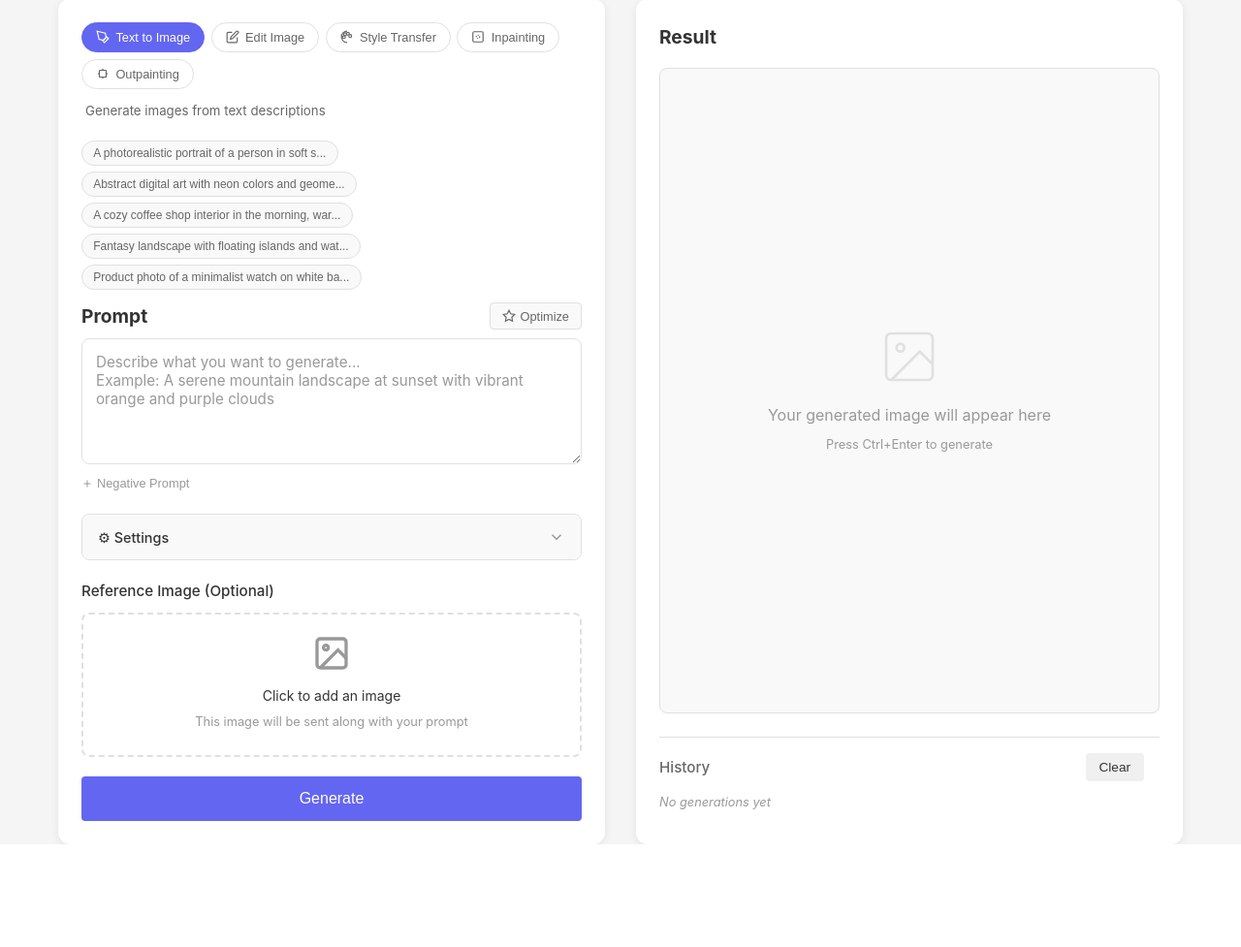
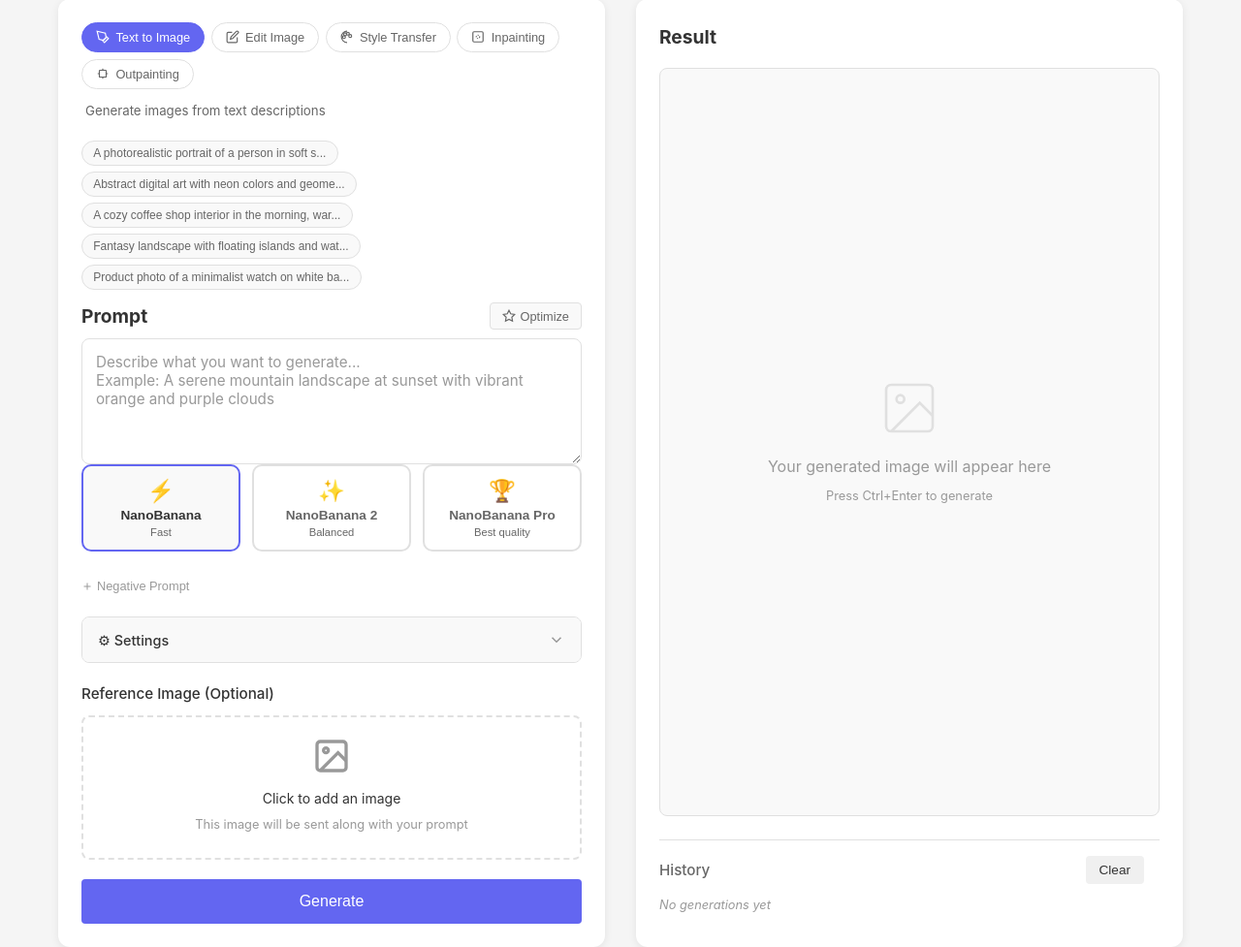
Before and after one commit to racef-code/claude-project, a Flask app: page /playground in a window 1280 px wide. Shown: the part 155-1132 px from the top of the page at 97% size. Before the commit the page ends 1026 px from the top, so only its background shows below. Run offline with Flask 3, Linux system fonts and the light colour scheme; the visitor is signed in with stand-in values (Sample User, id 1); data that the repository does not hold is empty.

Commit message:
Add model selector buttons, Dropbox upload, NanoBanana model names
- Replace model dropdown in settings with 3 buttons below textarea
- Update model names to NanoBanana / NanoBanana 2 / NanoBanana Pro
- Update model IDs to latest Google API identifiers
- Add Dropbox auto-upload with username in filename
- Add /dropbox-status route for connection testing
- Fix login: load_dotenv with explicit BASE_DIR path
- Fix all file paths to use BASE_DIR (absolute)
- Switch from print to proper logging module
- Add Procfile for Render deployment
- Add FLASK_SECRET_KEY and debug mode from environment

Co-Authored-By: Claude Sonnet 4.6 <noreply@anthropic.com>

```diff
--- a/vto-mvp/app.py
+++ b/vto-mvp/app.py
@@ -5,6 +5,7 @@ import io
 import uuid
 import time
 import logging
+import threading
 from functools import wraps
 from flask import Flask, render_template, request, jsonify, session, redirect, url_for
 from dotenv import load_dotenv
@@ -20,13 +21,18 @@ BASE_DIR = os.path.dirname(os.path.abspath(__file__))
 # Load environment variables from the .env next to this file
 load_dotenv(os.path.join(BASE_DIR, '.env'))
 
-# Logging
-logging.basicConfig(level=logging.INFO)
-logger = logging.getLogger(__name__)
-
 app = Flask(__name__)
 app.config['MAX_CONTENT_LENGTH'] = 16 * 1024 * 1024  # 16MB max file size
 app.secret_key = os.getenv("FLASK_SECRET_KEY", os.urandom(24))
+
+# Logging — configured after app creation so Flask doesn't override it
+logging.basicConfig(
+    level=logging.INFO,
+    format='%(asctime)s [%(levelname)s] %(message)s',
+    datefmt='%H:%M:%S',
+)
+logger = logging.getLogger(__name__)
+
 if not os.getenv("FLASK_SECRET_KEY"):
     logger.warning("FLASK_SECRET_KEY not set — sessions will not persist across restarts")
 
@@ -42,6 +48,31 @@ for i in range(1, 4):
     password = os.getenv(f"USER{i}_PASSWORD", "").strip()
     if username and password:
         USERS[username] = password
+
+# Dropbox config
+DROPBOX_TOKEN = os.getenv("DROPBOX_TOKEN")
+DROPBOX_FOLDER = os.getenv("DROPBOX_FOLDER", "/images")
+
+
+def upload_to_dropbox(image_b64: str, filename: str):
+    """Upload a base64 image to Dropbox in a background thread. Errors are logged, never raised."""
+    if not DROPBOX_TOKEN:
+        return
+    try:
+        import dropbox
+        image_bytes = base64.b64decode(image_b64)
+        dest_path = f"{DROPBOX_FOLDER.rstrip('/')}/{filename}"
+        dbx = dropbox.Dropbox(DROPBOX_TOKEN)
+        dbx.files_upload(image_bytes, dest_path, mute=True)
+        logger.info(f"Dropbox upload success: {dest_path}")
+    except Exception as e:
+        logger.error(f"Dropbox upload failed for {filename}: {e}")
+
+
+def dropbox_upload_async(image_b64: str, filename: str):
+    """Fire-and-forget Dropbox upload — runs in a daemon thread."""
+    t = threading.Thread(target=upload_to_dropbox, args=(image_b64, filename), daemon=True)
+    t.start()
 
 
 def login_required(f):
@@ -107,14 +138,14 @@ def save_to_history(session_id, entry):
 @app.route('/login', methods=['GET', 'POST'])
 def login():
     if 'username' in session:
-        return redirect(url_for('index'))
+        return redirect(url_for('playground'))
     error = None
     if request.method == 'POST':
         username = request.form.get('username', '').strip()
         password = request.form.get('password', '').strip()
         if username in USERS and USERS[username] == password:
             session['username'] = username
-            next_page = request.args.get('next', '/')
+            next_page = request.args.get('next', '/playground')
             return redirect(next_page)
         error = 'Invalid username or password'
     return render_template('login.html', error=error)
@@ -149,7 +180,6 @@ def get_catalog():
 def get_history():
     session_id = get_session_id()
     history = generation_history.get(session_id, [])
-    # Return without full image data for listing (just thumbnail info)
     return jsonify(history)
 
 
@@ -226,6 +256,10 @@ Generate the try-on image now."""
 
         logger.info("Successfully generated try-on image")
 
+        # Upload to Dropbox in background
+        ts = time.strftime("%Y%m%d_%H%M%S")
+        dropbox_upload_async(generated_image_b64, f"tryon_{ts}_{session['username']}_{item_id}.png")
+
         # Save to history
         session_id = get_session_id()
         save_to_history(session_id, {
@@ -301,7 +335,6 @@ def generate():
         style_b64 = data.get('style_image')
         negative_prompt = data.get('negative_prompt')
 
-        # Settings - now all actually used
         model_name = data.get('model', 'gemini-2.5-flash-image')
         aspect_ratio = data.get('aspect_ratio')
         image_size = data.get('image_size')
@@ -319,7 +352,6 @@ def generate():
         prompt = build_mode_prompt(mode, user_prompt, negative_prompt)
         contents = [prompt]
 
-        # Add images based on mode
         if mode == 'text-to-image':
             if image_b64:
                 contents.append(decode_base64_image(image_b64))
@@ -342,14 +374,12 @@ def generate():
             contents.append(decode_base64_image(image_b64))
             contents.append(decode_base64_image(mask_b64))
 
-        # Build image config
         image_config_kwargs = {}
         if aspect_ratio:
             image_config_kwargs['aspect_ratio'] = aspect_ratio
         if image_size:
             image_config_kwargs['image_size'] = image_size
 
-        # Build generation config
         config_kwargs = {
             'response_modalities': ["IMAGE"],
             'temperature': float(temperature),
@@ -371,7 +401,6 @@ def generate():
         generated_image_b64 = extract_image_from_response(response)
 
         if not generated_image_b64:
-            # Try to get text response for debugging
             text_parts = [p.text for p in response.parts if hasattr(p, 'text') and p.text]
             error_msg = 'No image generated by the model.'
             if text_parts:
@@ -379,6 +408,10 @@ def generate():
             return jsonify({'error': error_msg}), 500
 
         logger.info(f"Successfully generated image | mode={mode}")
+
+        # Upload to Dropbox in background
+        ts = time.strftime("%Y%m%d_%H%M%S")
+        dropbox_upload_async(generated_image_b64, f"{mode}_{ts}_{session['username']}.png")
 
         # Save to history
         session_id = get_session_id()
@@ -401,6 +434,27 @@ def generate():
     except Exception as e:
         logger.exception("Error in generate")
         return jsonify({'error': f'Server error: {str(e)}'}), 500
+
+
+@app.route('/dropbox-status')
+@login_required
+def dropbox_status():
+    if not DROPBOX_TOKEN:
+        return jsonify({'connected': False, 'error': 'DROPBOX_TOKEN not set'})
+    try:
+        import dropbox
+        dbx = dropbox.Dropbox(DROPBOX_TOKEN)
+        result = dbx.files_list_folder(DROPBOX_FOLDER)
+        files = [e.name for e in result.entries if isinstance(e, dropbox.files.FileMetadata)]
+        files.sort(reverse=True)
+        return jsonify({
+            'connected': True,
+            'folder': DROPBOX_FOLDER,
+            'file_count': len(files),
+            'latest_file': files[0] if files else None,
+        })
+    except Exception as e:
+        return jsonify({'connected': False, 'error': str(e)})
 
 
 @app.route('/optimize-prompt', methods=['POST'])
--- a/vto-mvp/requirements.txt
+++ b/vto-mvp/requirements.txt
@@ -3,3 +3,4 @@ google-genai>=1.0.0
 python-dotenv==1.0.0
 Pillow>=11.0.0
 gunicorn==21.2.0
+dropbox>=12.0.0
--- a/vto-mvp/static/css/playground.css
+++ b/vto-mvp/static/css/playground.css
@@ -751,3 +751,40 @@ header { margin-bottom: 1.5rem; }
     .mode-tabs { flex-wrap: nowrap; }
     .mode-tab  { font-size: 0.75rem; }
 }
+
+/* ── Model selector buttons ──────────────────────────────────────────────── */
+.model-selector {
+    display: flex;
+    gap: 0.75rem;
+    margin-bottom: 1rem;
+}
+
+.model-btn {
+    flex: 1;
+    display: flex;
+    flex-direction: column;
+    align-items: center;
+    gap: 0.25rem;
+    padding: 0.75rem 0.5rem;
+    background: var(--bg-secondary);
+    border: 2px solid var(--border-color);
+    border-radius: 10px;
+    cursor: pointer;
+    transition: border-color 0.15s, background 0.15s;
+    color: var(--text-secondary);
+}
+
+.model-btn:hover {
+    border-color: var(--accent);
+    color: var(--text-primary);
+}
+
+.model-btn.active {
+    border-color: var(--accent);
+    background: var(--bg-tertiary);
+    color: var(--text-primary);
+}
+
+.model-icon { font-size: 1.4rem; }
+.model-name { font-size: 0.85rem; font-weight: 600; }
+.model-desc { font-size: 0.7rem; color: var(--text-secondary); }
--- a/vto-mvp/static/js/playground.js
+++ b/vto-mvp/static/js/playground.js
@@ -135,7 +135,7 @@ const errorText            = document.getElementById('errorText');
 const settingsToggle       = document.getElementById('settingsToggle');
 const settingsPanel        = document.getElementById('settingsPanel');
 const settingsArrow        = document.getElementById('settingsArrow');
-const modelSelect          = document.getElementById('modelSelect');
+const modelBtns            = document.querySelectorAll('.model-btn');
 const aspectRatioSelect    = document.getElementById('aspectRatioSelect');
 const imageSizeSelect      = document.getElementById('imageSizeSelect');
 const temperatureSlider    = document.getElementById('temperatureSlider');
@@ -187,8 +187,16 @@ function setupEventListeners() {
     // Settings toggle
     settingsToggle.onclick = toggleSettings;
 
-    // Settings save on change
-    modelSelect.onchange      = () => { validateImageSize(); saveSettingsToStorage(); };
+    // Model buttons
+    modelBtns.forEach(btn => {
+        btn.onclick = () => {
+            modelBtns.forEach(b => b.classList.remove('active'));
+            btn.classList.add('active');
+            validateImageSize();
+            saveSettingsToStorage();
+        };
+    });
+
     aspectRatioSelect.onchange = saveSettingsToStorage;
     imageSizeSelect.onchange  = () => { validateImageSize(); saveSettingsToStorage(); };
 
@@ -405,7 +413,7 @@ function validateImageSize() {
 
 function getSettings() {
     return {
-        model:        modelSelect.value,
+        model:        document.querySelector('.model-btn.active')?.dataset.model ?? 'gemini-2.5-flash-image',
         aspect_ratio: aspectRatioSelect.value || null,
         image_size:   imageSizeSelect.value   || null,
         temperature:  parseFloat(temperatureSlider.value),
@@ -424,7 +432,11 @@ function loadSettingsFromStorage() {
         const saved = localStorage.getItem('playground_settings');
         if (!saved) return;
         const s = JSON.parse(saved);
-        if (s.model)        modelSelect.value        = s.model;
+        if (s.model) {
+            modelBtns.forEach(b => {
+                b.classList.toggle('active', b.dataset.model === s.model);
+            });
+        }
         if (s.aspect_ratio) aspectRatioSelect.value  = s.aspect_ratio;
         if (s.image_size)   imageSizeSelect.value    = s.image_size;
         if (s.temperature != null) {
--- a/vto-mvp/templates/playground.html
+++ b/vto-mvp/templates/playground.html
@@ -73,6 +73,25 @@
                     </div>
                     <textarea id="promptInput" placeholder="Describe what you want to generate...&#10;Example: A serene mountain landscape at sunset with vibrant orange clouds"></textarea>
 
+                    <!-- Model Selector -->
+                    <div class="model-selector">
+                        <button class="model-btn active" data-model="gemini-2.5-flash-image">
+                            <span class="model-icon">⚡</span>
+                            <span class="model-name">NanoBanana</span>
+                            <span class="model-desc">Fast</span>
+                        </button>
+                        <button class="model-btn" data-model="gemini-3.1-flash-image-preview">
+                            <span class="model-icon">✨</span>
+                            <span class="model-name">NanoBanana 2</span>
+                            <span class="model-desc">Balanced</span>
+                        </button>
+                        <button class="model-btn" data-model="gemini-3-pro-image-preview">
+                            <span class="model-icon">🏆</span>
+                            <span class="model-name">NanoBanana Pro</span>
+                            <span class="model-desc">Best quality</span>
+                        </button>
+                    </div>
+
                     <!-- Negative Prompt -->
                     <button id="negativePromptToggle" class="negative-prompt-toggle">
                         <svg width="12" height="12" viewBox="0 0 24 24" fill="none" stroke="currentColor" stroke-width="2"><line x1="12" y1="5" x2="12" y2="19"/><line x1="5" y1="12" x2="19" y2="12"/></svg>
@@ -87,17 +106,6 @@
                             <svg id="settingsArrow" class="settings-arrow" width="18" height="18" viewBox="0 0 24 24" fill="none" stroke="currentColor" stroke-width="2"><polyline points="6 9 12 15 18 9"/></svg>
                         </div>
                         <div id="settingsPanel" class="settings-panel">
-
-                            <!-- Model -->
-                            <div class="setting-group">
-                                <label for="modelSelect">Model</label>
-                                <select id="modelSelect">
-                                    <option value="gemini-2.5-flash-image" selected>⚡ NanoBanana 1 — Flash (Rapide)</option>
-                                    <option value="gemini-3.1-flash-image-preview">✨ NanoBanana 2 — Flash (Meilleure qualité)</option>
-                                    <option value="gemini-3-pro-image-preview">🏆 NanoBanana Pro (Qualité maximale)</option>
-                                </select>
-                                <p class="setting-hint">⚡ Rapide · ✨ Équilibré · 🏆 Qualité max</p>
-                            </div>
 
                             <!-- Aspect Ratio -->
                             <div class="setting-group">
```
Also changed, not shown: 1 other file.
